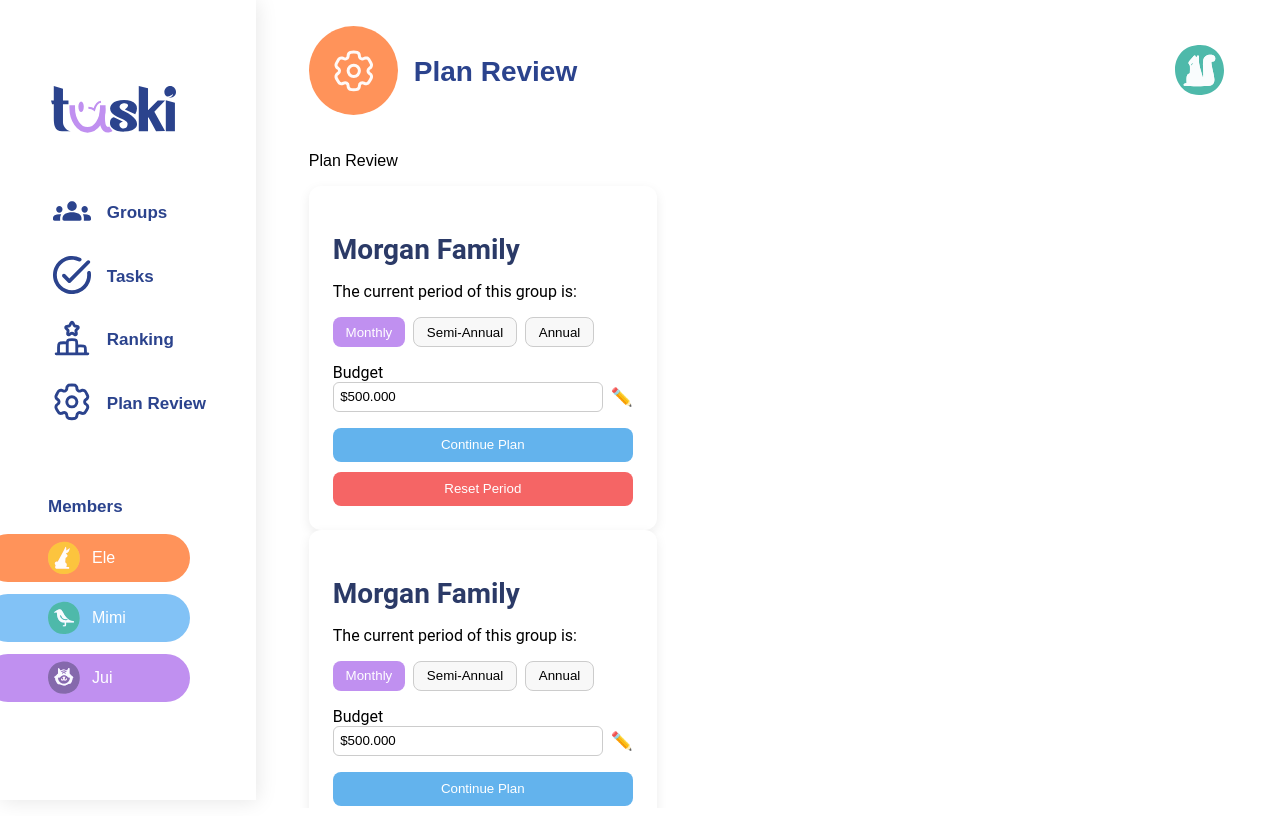
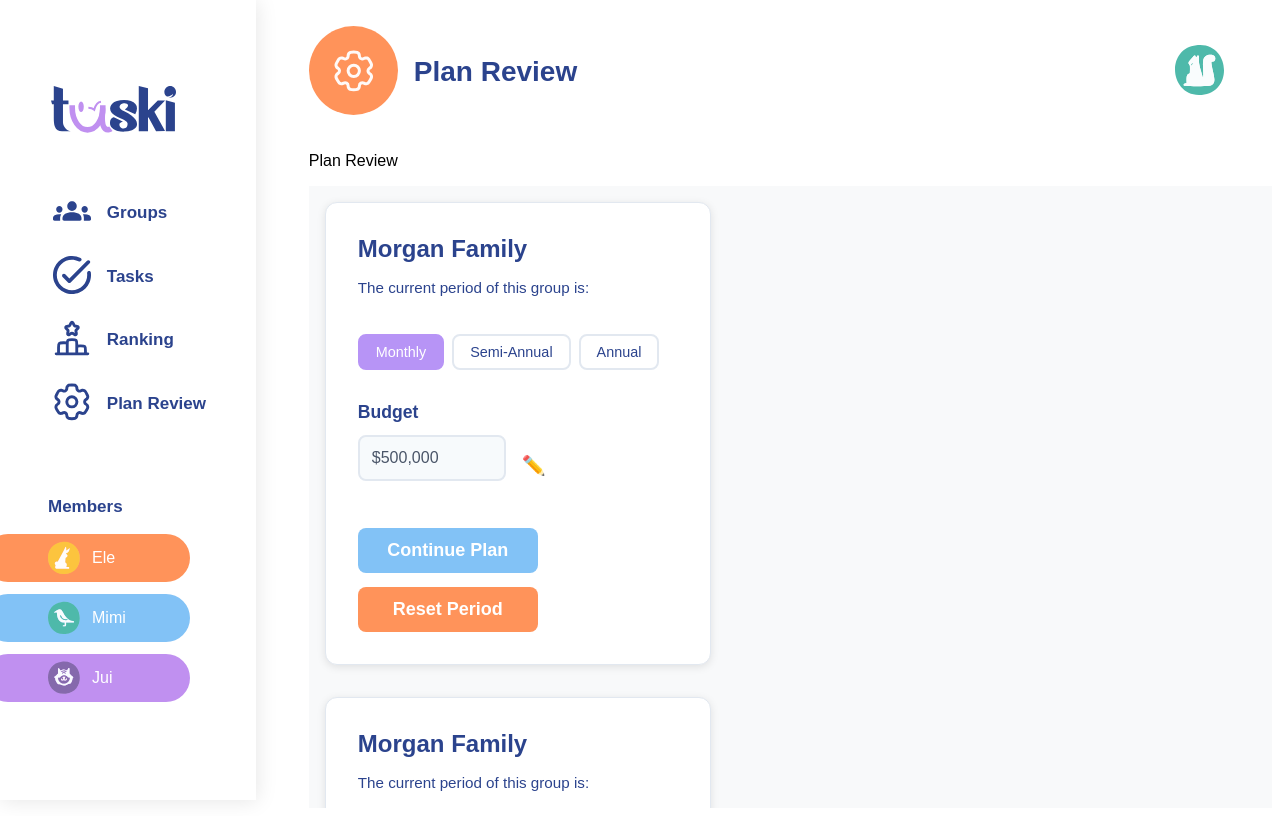
Before and after one commit to NikSala10/TaskiProject, a React (Vite) app: page /plan-review in a window 1280 px wide. Built offline with nearby package versions, Linux system fonts and the light colour scheme.

Commit message:
feat(component card): New structuring of the card base code plus new styles more similar to the visual proposal

```diff
--- a/src/components/CardPlanReview/Card.css
+++ b/src/components/CardPlanReview/Card.css
@@ -1,79 +1,119 @@
+/* Contenedor principal */
+.plan-review-container {
+  background-color: #f8f9fa;
+  min-height: 50vh;
+  padding: 1rem;
+}
+
 .plan-card {
-  background: #fff;
-  padding: 1.5rem;
+  max-width: 20rem;
+}
+
+/* Tarjeta individual */
+.plan-card {
+  background: white;
   border-radius: 12px;
-  box-shadow: 0 4px 12px rgba(0, 0, 0, 0.08);
-  width: 300px;
-  font-family: "Roboto", sans-serif;
+  padding: 2rem;
+  box-shadow: 0 2px 8px rgba(0, 0, 0, 0.1);
+  border: 1px solid #e2e8f0;
 }
 
 .plan-title {
-  color: #2b3a67;
-  margin-bottom: 0.5rem;
+  color: #2B438D  ;
+  font-size: 1.5rem;
+  font-weight: 900;
+  margin: 0 0 1rem 0;
 }
 
+.period-text {
+  color: #2B438D;
+  font-size: 0.95rem;
+  margin: 0 0 1.5rem 0;
+  font-weight: 300;
+}
+
+/* Botones de período - horizontales */
 .period-buttons {
   display: flex;
   gap: 0.5rem;
-  margin: 0.8rem 0;
+  margin-bottom: 2rem;
 }
 
 .period-btn {
-  padding: 0.4rem 0.8rem;
+  padding: 0.5rem 1rem;
+  border: 2px solid #e2e8f0;
+  background: white;
   border-radius: 8px;
-  border: 1px solid #ccc;
-  background: #f8f8f8;
+  color: #2B438D;
+  font-weight: 500;
   cursor: pointer;
+  transition: all 0.3s ease;
+  font-size: 0.9rem;
+}
+
+.period-btn:hover {
+  border-color: #cbd5e0;
 }
 
 .period-btn.active {
-  background: #c090f0;
-  color: #fff;
-  border: none;
+  background: #b794f6;
+  border-color: #b794f6;
+  color: white;
 }
 
+/* Sección de presupuesto */
 .budget-section {
-  margin: 1rem 0;
+  margin-bottom: 2rem;
+}
+
+.budget-label {
+  display: block;
+  color: #2B438D;
+  font-weight: 800;
+  margin-bottom: 0.75rem;
+  font-size: 1.1rem;
+}
+
+.budget-input-container {
+  display: flex;
+  align-items: center;
+  gap: 0.75rem;
 }
 
 .budget-input {
-  display: flex;
-  align-items: center;
-  gap: 0.5rem;
+  flex: 1;
+  max-width: 120px;
+  padding: 0.75rem;
+  border: 2px solid #e2e8f0;
+  border-radius: 8px;
+  font-size: 1rem;
+  color: #4a5568;
+  font-weight: 500;
 }
 
-.budget-input input {
-  border: 1px solid #ccc;
-  padding: 0.4rem;
-  border-radius: 6px;
-  width: 100%;
+.budget-input:focus {
+  outline: none;
+  border-color: #b794f6;
 }
 
-.edit-icon {
-  cursor: pointer;
-  font-size: 1.1rem;
+.budget-input:read-only {
+  background-color: #f7fafc;
 }
 
-.actions {
-  display: flex;
-  flex-direction: column;
-  gap: 0.6rem;
+.edit-btn {
+  background: none;
+  border: none;
+  cursor: pointer;
+  font-size: 1.2rem;
+  padding: 0.25rem;
+  border-radius: 4px;
+  transition: background 0.2s ease;
 }
 
-.continue-btn {
-  background: #63b3ed;
-  border: none;
-  color: #fff;
-  padding: 0.6rem;
-  border-radius: 8px;
-  cursor: pointer;
+.edit-btn:hover {
+  background: #f7fafc;
 }
 
-.reset-btn {
-  background: #f56565;
-  border: none;
-  color: #fff;
-  padding: 0.6rem;
-  border-radius: 8px;
-  cursor: pointer;
+Button {
+  margin-top: 0.9rem;
 }
--- a/src/components/CardPlanReview/Card.tsx
+++ b/src/components/CardPlanReview/Card.tsx
@@ -1,64 +1,61 @@
-import React, { useState } from "react";
+import { useState } from "react";
+import type { PeriodType } from "../../types/PlanReview";
 import "./Card.css";
-import type { PlanCardProps } from "../../types/PlanReview";
+import Button from "../Button/Button";
 
 
-const PlanCard: React.FC<PlanCardProps> = ({
-  familyName = "Morgan Family",
-  initialBudget = 500000,
-}) => {
-  const [period, setPeriod] = useState<"Monthly" | "Semi-Annual" | "Annual">(
-    "Monthly"
-  );
-  const [budget, setBudget] = useState<number>(initialBudget);
-  const [isEditing, setIsEditing] = useState<boolean>(false);
+const Card = () => {
 
-  const handleBudgetChange = (e: React.ChangeEvent<HTMLInputElement>) => {
-    const value = e.target.value.replace(/\D/g, ""); // solo números
-    setBudget(Number(value));
+  const [activePeriod, setActivePeriod] = useState<PeriodType>("Monthly");
+
+  const periods: PeriodType[] = ["Monthly", "Semi-Annual", "Annual"];
+
+  const handlePeriodClick = (period: PeriodType) => {
+    setActivePeriod(period);
   };
 
   return (
+    <div className="plan-review-container">
+
       <div className="plan-card">
-      <h2 className="plan-title">{familyName}</h2>
-      <p>The current period of this group is:</p>
+        <h2 className="plan-title">Morgan Family</h2>
+        <p className="period-text">The current period of this group is:</p>
 
         <div className="period-buttons">
-        {["Monthly", "Semi-Annual", "Annual"].map((p) => (
+          {periods.map((period) => (
             <button
-            key={p}
-            className={`period-btn ${period === p ? "active" : ""}`}
-            onClick={() => setPeriod(p as any)}
+              key={period}
+              className={`period-btn ${activePeriod === period ? "active" : ""}`}
+              type="button"
+              onClick={() => handlePeriodClick(period)}
             >
-            {p}
+              {period}
             </button>
           ))}
         </div>
 
         <div className="budget-section">
-        <label>Budget</label>
-        <div className="budget-input">
+          <label className="budget-label">Budget</label>
+          <div className="budget-input-container">
             <input
               type="text"
-            value={`$${budget.toLocaleString("es-CO")}`}
-            onChange={handleBudgetChange}
-            readOnly={!isEditing}
+              className="budget-input"
+              value="$500,000"
+              readOnly
             />
-          <span
-            className="edit-icon"
-            onClick={() => setIsEditing((prev) => !prev)}
-          >
+            <button className="edit-btn" type="button">
               ✏️
-          </span>
+            </button>
           </div>
         </div>
 
-      <div className="actions">
-        <button className="continue-btn">Continue Plan</button>
-        <button className="reset-btn">Reset Period</button>
+        <div className="actions-section">
+          <Button text="Continue Plan" color="#82C2F6" width="180px"/>
+          <Button text="Reset Period " color="#FF935A" width="180px"/>
+        </div>
       </div>
     </div>
   );
 };
 
-export default PlanCard;
+export default Card;
```
Lines whose indentation alone changed are shown as unchanged.
